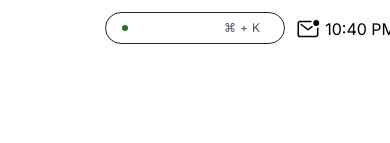
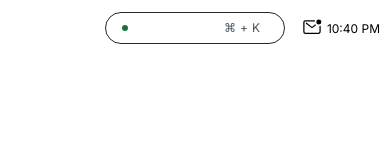
Before and after one commit to FathyMuhamed/hey, a React (Vite) app: page / in a window 390 px wide. Shown: the top 143 px of the page. Built offline with nearby package versions, Linux system fonts and the light colour scheme.

Commit message:
hey again

```diff
--- a/src/components/Command.jsx
+++ b/src/components/Command.jsx
@@ -21,7 +21,7 @@ function CommandMenu({ setIslandState, onBarUpdate, open, setOpen }) {
     <Command.Dialog
       open={open}
       onOpenChange={setOpen}
-      className="fixed top-[20%] left-1/2 -translate-x-1/2 w-full max-w-[390px] sm:max-w-[540px] md:max-w-[640px] p-2 bg-white  rounded-xl shadow-2xl border text-gray-700"
+      className="fixed top-[20%] left-1/2 -translate-x-1/2 w-full max-w-[360px] sm:max-w-[540px] md:max-w-[640px] p-2 bg-white  rounded-xl shadow-2xl border text-gray-700"
     >
       <Command.Input
         placeholder="Type a command or search..."
--- a/src/components/DynamicIsland.jsx
+++ b/src/components/DynamicIsland.jsx
@@ -37,7 +37,7 @@ export default function DynamicIsland({
         } -right-12 -translate-x-1/2  backdrop-blur-xl z-50
         `}
       >
-        <IoMailUnreadOutline className="w-6 h-6 text-black" />
+        <IoMailUnreadOutline className="w-5 h-5 sm:w-6 sm:h-6 text-black" />
       </a>
       <AnimatePresence mode="wait">
         {islandState === "nav" && <NavState setOpen={setOpen} />}
--- a/src/components/Header.jsx
+++ b/src/components/Header.jsx
@@ -5,7 +5,7 @@ import Github from "./Github";
 export default function Header() {
   return (
     <div className="relative">
-      <div className="relative max-w-6xl mx-auto px-6 ">
+      <div className="relative max-w-80  sm:max-w-6xl mx-auto pt-[15%] sm:pt-6">
         <motion.div
           className="flex items-center gap-3"
           initial={{ opacity: 0, y: 20 }}
--- a/src/components/Time.jsx
+++ b/src/components/Time.jsx
@@ -13,7 +13,7 @@ export default function Time({ style }) {
 
   return (
     <div
-      className={`text-black transition-colors absolute top-1 -right-28 sm:-right-32 z-50 ${style}`}
+      className={`text-black transition-colors absolute top-2 sm:top-1 -right-24 sm:-right-32 z-50 text-xs sm:text-base ${style}`}
     >
       {time.toLocaleTimeString("en-US", {
         hour: "2-digit",
```
